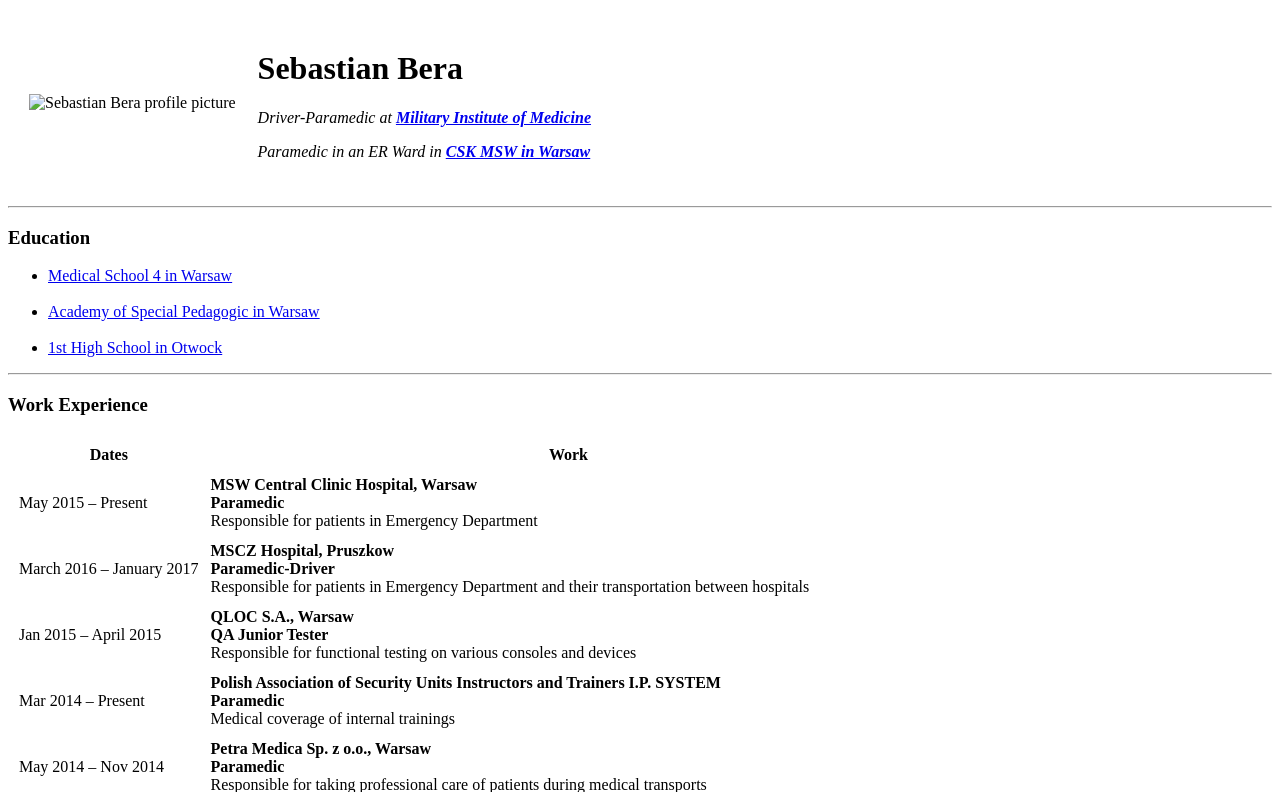
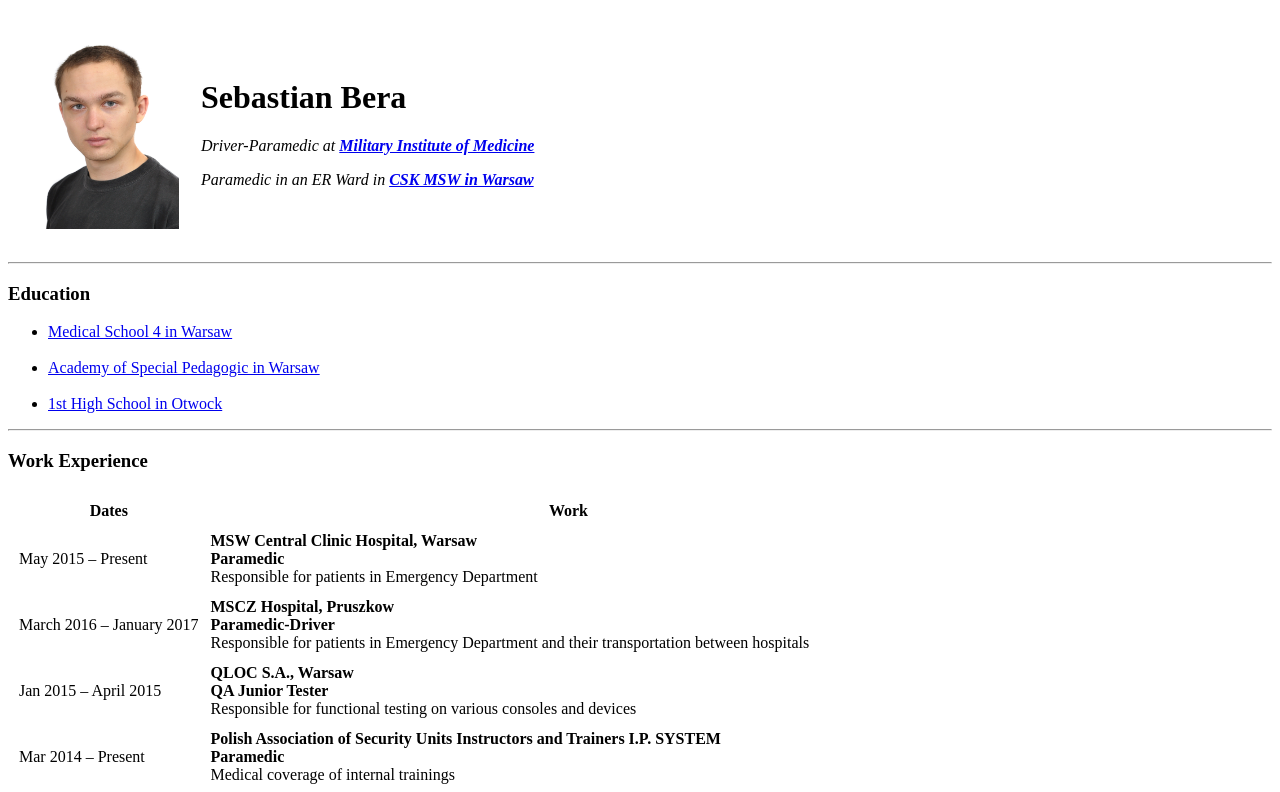
Before and after one commit to sh4d0wd4nc3r/CV, a plain HTML site: page index.html in a window 1280 px wide. Shown: the top 792 px of the page. Drawn offline with Linux system fonts and the light colour scheme; files whose address does not match are found by name.

Commit message:
Changed bad photo path

```diff
--- a/index.html
+++ b/index.html
@@ -9,7 +9,7 @@
 <body>
   <table cellspacing="20">
     <tr>
-      <td><img src="C:\Users\Lenovo\Desktop\Web Dev\HTML - Personal Site\Z.jpg" alt="Sebastian Bera profile picture" /></td>
+      <td><img src="C:\Users\Lenovo\Desktop\HTML Site 1\HTML - Personal Site photos\CV.jpg" alt="Sebastian Bera profile picture" style="width:150px;height:200px;"></td>
       <td>
         <h1>Sebastian Bera</h1>
         <p><em>Driver-Paramedic at <strong><a href="https://www.wim.mil.pl">Military Institute of Medicine</a></a></strong></em></p>
```
